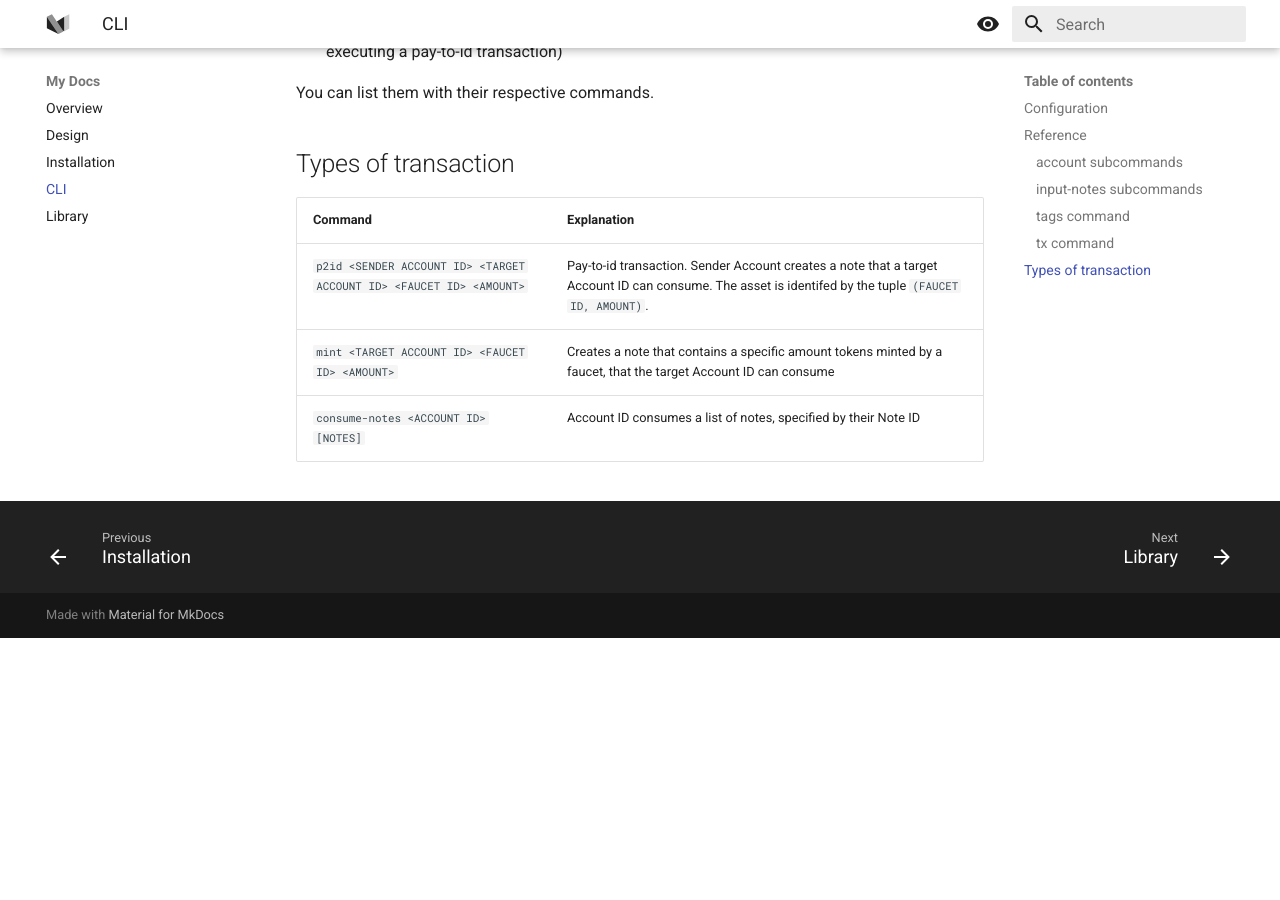
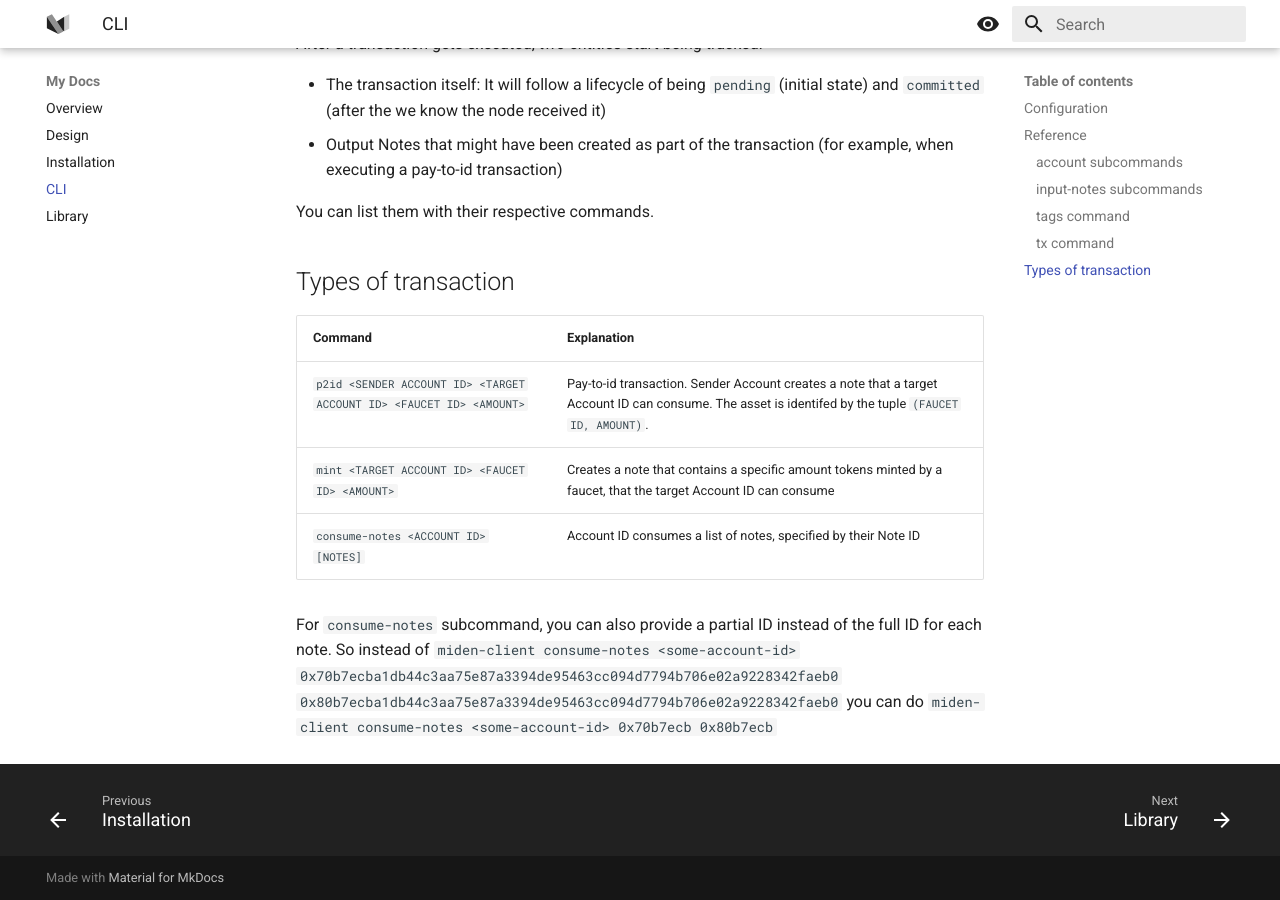
Before and after one commit to 0xPolygonMiden/miden-client, an MkDocs documentation site: the page built from docs/cli.md, in a window 1280 px wide and 900 px high, scrolled down 2524 px. Built offline with MkDocs 1.6.1 and Material for MkDocs 9.7.7, drawn with Linux system fonts in a browser that asks for light colours; before the commit the page ends 3162 px from its top, so only the background shows below that; some of the changed text lies outside the part shown.

```diff
--- a/docs/cli.md
+++ b/docs/cli.md
@@ -44,6 +44,8 @@ Once an account gets created with the `new` command, it will be automatically st
 | `export`  | Export input note data to a binary file                    | -e      |
 | `import`  | Import input note data from a binary file                  | -i      |
 
+For `show` subcommand, you can also provide a partial ID instead of the full ID. So instead of `miden-client input-notes show 0x70b7ecba1db44c3aa75e87a3394de95463cc094d7794b706e02a9228342faeb0` you can do `miden-client input-notes show 0x70b7ec`
+
 ### `tags` command
 
 | Command | Description                                              | Aliases |
@@ -72,3 +74,5 @@ You can list them with their respective commands.
 | `p2id <SENDER ACCOUNT ID> <TARGET ACCOUNT ID> <FAUCET ID> <AMOUNT>`            | Pay-to-id transaction. Sender Account creates a note that a target Account ID can consume. The asset is identifed by the tuple `(FAUCET ID, AMOUNT)`. |
 | `mint <TARGET ACCOUNT ID> <FAUCET ID> <AMOUNT>`           | Creates a note that contains a specific amount tokens minted by a faucet, that the target Account ID can consume|
 | `consume-notes  <ACCOUNT ID> [NOTES]`  | Account ID consumes a list of notes, specified by their Note ID |
+
+For `consume-notes` subcommand, you can also provide a partial ID instead of the full ID for each note. So instead of `miden-client consume-notes <some-account-id> 0x70b7ecba1db44c3aa75e87a3394de95463cc094d7794b706e02a9228342faeb0 0x80b7ecba1db44c3aa75e87a3394de95463cc094d7794b706e02a9228342faeb0` you can do `miden-client consume-notes <some-account-id> 0x70b7ecb 0x80b7ecb`
```
Also changed, not shown: README.md (+1 -1 lines).
